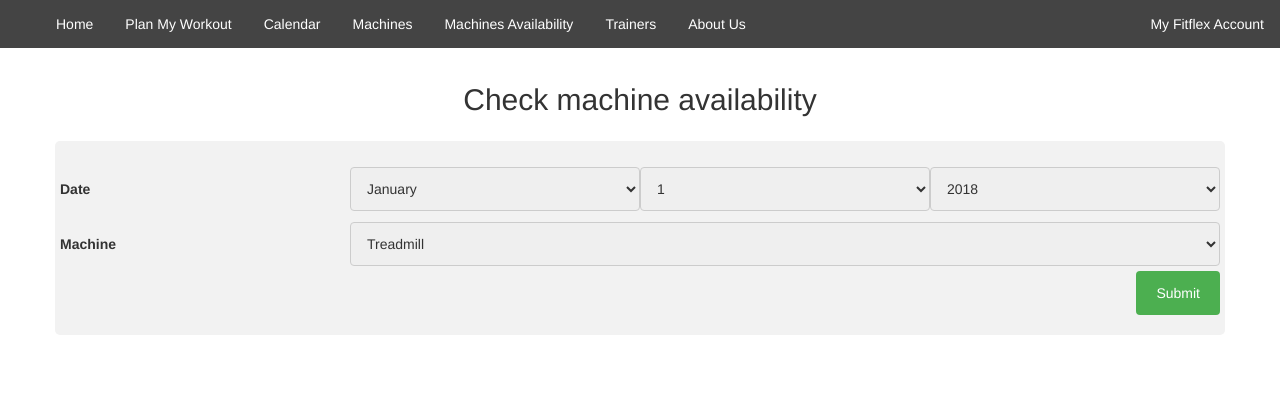
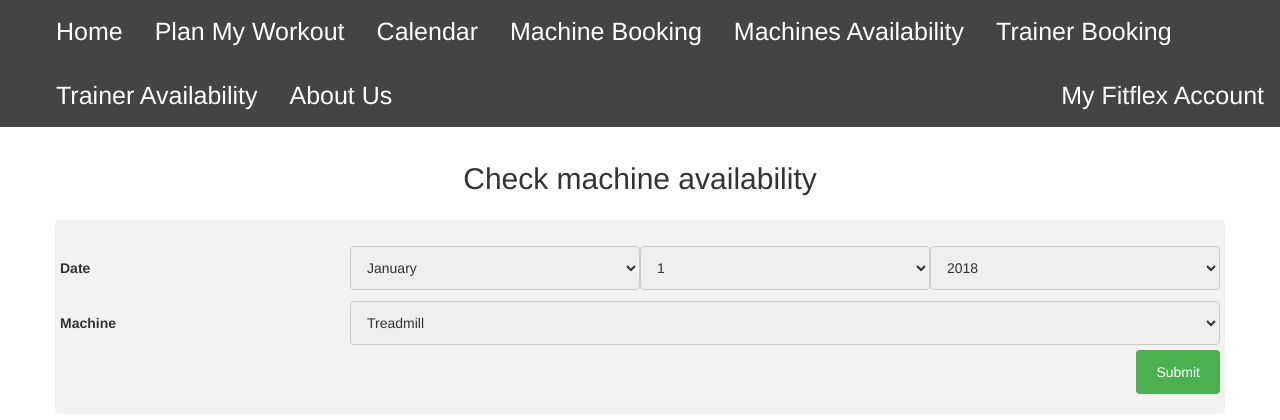
Before and after one commit to hmcoding/Fitflex, a Python web app: template app/templates/machines_availability.html in a window 1280 px wide. Shown: the top 420 px of the page. Run offline with Jinja, Linux system fonts and the light colour scheme; the template is opened without the code that fills it, so the values that code supplies are empty; some libraries are stand-ins or nearby versions.

Commit message:
Readded trainers_availability.html template to the navigation bar lost in my last pull.

```diff
--- a/app/templates/header.html
+++ b/app/templates/header.html
@@ -24,7 +24,7 @@
        margin: 0;
        padding: none;
       font-family: "Helvetica Neue";
-      font size: 25px;
+      font-size: 25px;
        overflow: hidden;
        background-color: #444;
        }
@@ -84,7 +84,7 @@
 h1 {
        padding: 25px 25px;
       font-family: "Helvetica Neue";
-      font size: 45px;
+      font-size: 45px;
        overflow: hidden;
        background-color: #ECF1EF;
       }
@@ -100,12 +100,13 @@
   <body>
 
   <ul class="ul-style">
-   <li style="float:left"><a href="index.html" class="a-dropbtn">Home    </a></li>
-   <li style="float:left"><a href="plan.html" class="a-dropbtn">Plan My Workout    </a></li>
-   <li style="float:left"><a href ="weekcal.html" class="a-dropbtn">Calendar    </a></li>
-   <li style="float:left"><a href="machines.html" class="a-dropbtn">Machines    </a></li>
-   <li style="float:left"><a href="machines_availability.html" class="a-dropbtn">Machines Availability    </a></li>
-   <li style="float:left"><a href="trainers.html" class="a-dropbtn">Trainers </a></li>
+    <li style="float:left"><a href="index.html" class="a-dropbtn">Home    </a></li>
+    <li style="float:left"><a href="plan.html" class="a-dropbtn">Plan My Workout    </a></li>
+    <li style="float:left"><a href ="weekcal.html" class="a-dropbtn">Calendar    </a></li>
+    <li style="float:left"><a href="machines.html" class="a-dropbtn">Machine Booking    </a></li>
+    <li style="float:left"><a href="machines_availability.html" class="a-dropbtn">Machines Availability    </a></li>
+    <li style="float:left"><a href="trainers.html" class="a-dropbtn">Trainer Booking    </a></li>
+    <li style="float:left"><a href="trainers.html" class="a-dropbtn">Trainer Availability    </a></li>
     <li class="dropdown">
      </form>
    </li>
```
Also changed, not shown: acct.db.
